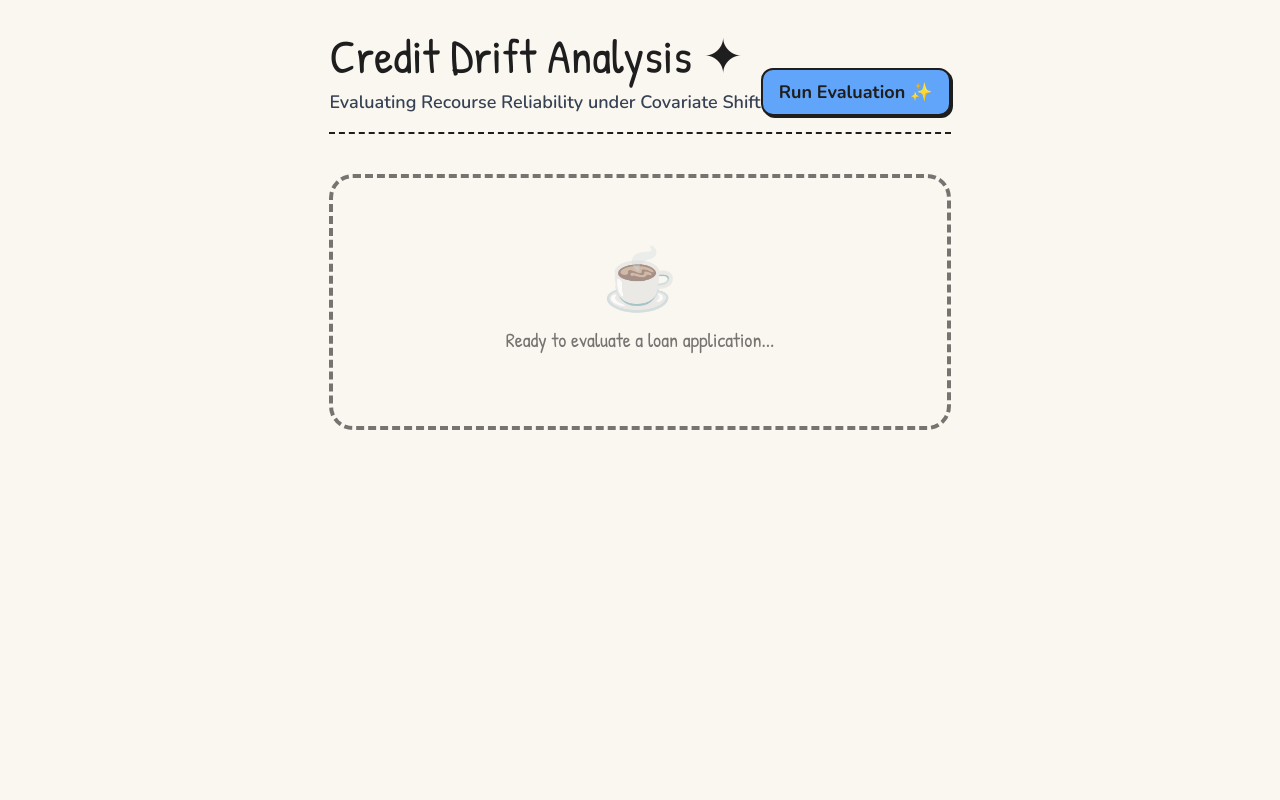
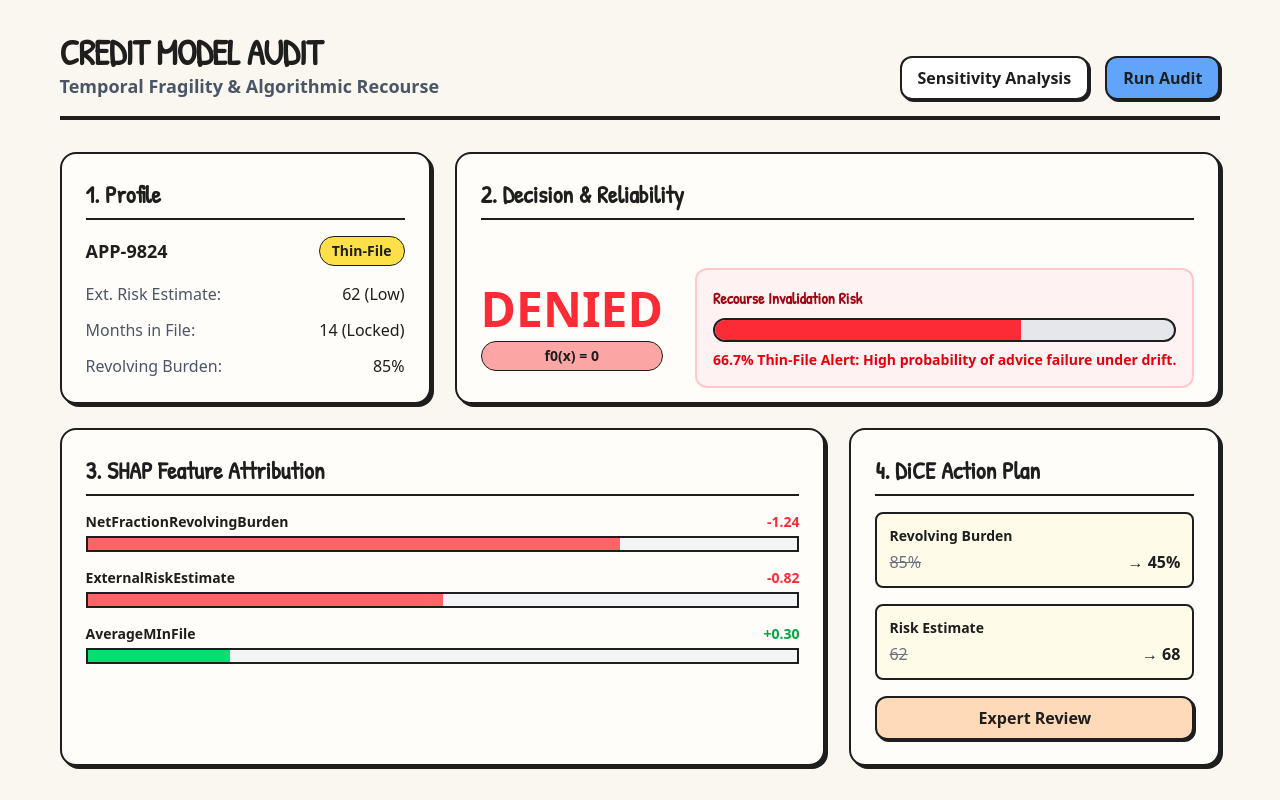
Before and after one commit to meghnarav/credit-model-drift, a Next.js app in the folder frontend/: page / in a window 1280 px wide. Built offline with nearby package versions, Linux system fonts and the light colour scheme.

Commit message:
feat(ui): implement 6-panel bento grid with sensitivity drawer and feedback modal

```diff
--- a/frontend/src/app/page.tsx
+++ b/frontend/src/app/page.tsx
@@ -1,166 +1,175 @@
-"use client";
+'use client';
+
 import React, { useState } from 'react';
 
 export default function Dashboard() {
-  const [loading, setLoading] = useState(false);
-  const [hasEvaluated, setHasEvaluated] = useState(false);
+  const [applicantId, setApplicantId] = useState('APP-9824');
+  const [isEvaluating, setIsEvaluating] = useState(false);
+  const [showFeedbackModal, setShowFeedbackModal] = useState(false);
+  const [showSensitivityDrawer, setShowSensitivityDrawer] = useState(false);
 
-  const handleEvaluate = () => {
-    setLoading(true);
+  const handleEvaluate = async () => {
+    setIsEvaluating(true);
+    // Simulating API Call to Spring Boot Gateway -> FastAPI
     setTimeout(() => {
-      setLoading(false);
-      setHasEvaluated(true);
-    }, 1500); // Simulate API call
+      setIsEvaluating(false);
+    }, 2000);
   };
 
   return (
-    <main className="min-h-screen p-8 max-w-6xl mx-auto">
-      <header className="mb-10 flex justify-between items-end border-b-2 border-[#1E1E1E] pb-4 border-dashed">
+    <div className="min-h-screen p-8 max-w-7xl mx-auto font-sans">
+
+      {/* Header */}
+      <header className="mb-8 flex justify-between items-end border-b-4 border-[#1E1E1E] pb-4">
         <div>
-          <h1 className="text-5xl font-display text-[#1E1E1E]">Credit Drift Analysis ✦</h1>
-          <p className="text-lg text-gray-700 mt-2 font-semibold">Evaluating Recourse Reliability under Covariate Shift</p>
+          <h1 className="text-4xl font-black tracking-tight text-[#1E1E1E] uppercase font-display">Credit Model Audit</h1>
+          <p className="text-lg font-bold text-gray-600">Temporal Fragility & Algorithmic Recourse</p>
         </div>
-        {!hasEvaluated && (
-          <button onClick={handleEvaluate} className="brutal-btn brutal-btn-primary text-lg">
-            {loading ? 'Evaluating...' : 'Run Evaluation ✨'}
+        <div className="flex gap-4">
+          <button onClick={() => setShowSensitivityDrawer(true)} className="brutal-btn bg-white">
+            Sensitivity Analysis
           </button>
-        )}
+          <button onClick={handleEvaluate} className="brutal-btn brutal-btn-primary">
+            {isEvaluating ? 'Evaluating...' : 'Run Audit'}
+          </button>
+        </div>
       </header>
 
-      {hasEvaluated ? (
-        <div className="grid grid-cols-1 md:grid-cols-2 gap-8">
+      {/* 6-Panel Bento Grid */}
+      <div className="grid grid-cols-1 md:grid-cols-3 gap-6">
 
-          {/* Top Left: Applicant Profile */}
-          <div className="brutal-card relative overflow-hidden">
-            <div className="absolute top-2 right-2 text-3xl opacity-20">📝</div>
-            <h2 className="text-3xl font-display mb-4">Applicant Profile</h2>
-            <div className="flex items-center gap-3 mb-6">
-              <span className="brutal-badge bg-[#EBF4FF]">ID: APP-9824</span>
-              <span className="brutal-badge brutal-badge-warning flex items-center gap-1">
-                <span>⚠️</span> Thin-File
-              </span>
+        {/* Panel 1: Applicant Profile */}
+        <div className="brutal-card col-span-1 bg-[#EBF4FF]">
+          <h2 className="text-2xl font-black border-b-2 border-[#1E1E1E] pb-2 mb-4">1. Profile</h2>
+          <div className="flex justify-between items-center mb-4">
+            <span className="font-bold text-lg">{applicantId}</span>
+            <span className="brutal-badge brutal-badge-warning">Thin-File</span>
           </div>
-            <div className="space-y-3">
-              <div className="flex justify-between border-b-[1.5px] border-[#1E1E1E] border-dashed pb-1">
-                <span className="font-semibold">Oldest Trade Open</span>
-                <span>24 Months</span>
+          <div className="space-y-3 font-medium">
+            <div className="flex justify-between"><span className="text-gray-600">Ext. Risk Estimate:</span> <span>62 (Low)</span></div>
+            <div className="flex justify-between"><span className="text-gray-600">Months in File:</span> <span>14 (Locked)</span></div>
+            <div className="flex justify-between"><span className="text-gray-600">Revolving Burden:</span> <span>85%</span></div>
           </div>
-              <div className="flex justify-between border-b-[1.5px] border-[#1E1E1E] border-dashed pb-1">
-                <span className="font-semibold">Total Trades</span>
-                <span>5</span>
         </div>
-              <div className="flex justify-between border-b-[1.5px] border-[#1E1E1E] border-dashed pb-1">
-                <span className="font-semibold">Revolving Burden</span>
-                <span>85.0%</span>
+
+        {/* Panel 2: Decision & Reliability */}
+        <div className="brutal-card col-span-1 md:col-span-2 bg-[#FFFDF9]">
+          <h2 className="text-2xl font-black border-b-2 border-[#1E1E1E] pb-2 mb-4">2. Decision & Reliability</h2>
+          <div className="flex items-center gap-8 h-full pb-4">
+            <div className="text-center">
+              <div className="text-5xl font-black text-red-500 mb-2">DENIED</div>
+              <div className="brutal-badge brutal-badge-danger">f0(x) = 0</div>
+            </div>
+            <div className="flex-1 bg-red-50 border-2 border-red-200 p-4 rounded-xl">
+              <h3 className="font-black text-red-800 mb-2">Recourse Invalidation Risk</h3>
+              <div className="w-full bg-gray-200 h-6 rounded-full border-2 border-[#1E1E1E] overflow-hidden">
+                <div className="bg-red-500 h-full" style={{ width: '66.7%' }}></div>
+              </div>
+              <p className="text-sm font-bold text-red-600 mt-2">66.7% Thin-File Alert: High probability of advice failure under drift.</p>
             </div>
           </div>
         </div>
 
-          {/* Top Right: Decision & Risk Gauge */}
-          <div className="brutal-card bg-[#FFDAB9] relative">
-            <div className="absolute top-2 right-2 text-3xl opacity-20">⚖️</div>
-            <h2 className="text-3xl font-display mb-4">Base Decision (T₀)</h2>
-            <div className="flex flex-col items-center justify-center py-4">
-              <div className="text-6xl mb-2 font-display text-[#1E1E1E]">Denied</div>
-              <p className="font-bold text-lg">Approval Probability: 41%</p>
+        {/* Panel 3: SHAP Breakdown */}
+        <div className="brutal-card col-span-1 md:col-span-2 bg-[#FFFDF9]">
+          <h2 className="text-2xl font-black border-b-2 border-[#1E1E1E] pb-2 mb-4">3. SHAP Feature Attribution</h2>
+          <div className="space-y-4">
+            <div>
+              <div className="flex justify-between text-sm font-bold mb-1"><span>NetFractionRevolvingBurden</span><span className="text-red-500">-1.24</span></div>
+              <div className="w-full bg-gray-100 h-4 border-2 border-[#1E1E1E]"><div className="bg-red-400 h-full" style={{ width: '75%' }}></div></div>
             </div>
-            <div className="wavy-divider"></div>
-            <div className="bg-[#FFFDF9] border-2 border-[#1E1E1E] rounded-xl p-4 mt-4">
-              <h3 className="font-display text-xl mb-2 flex items-center gap-2"><span>🚨</span> Drift Vulnerability Risk</h3>
-              <div className="flex justify-between items-center">
-                <span className="font-bold text-lg">66.67%</span>
-                <span className="brutal-badge brutal-badge-danger">High Risk</span>
+            <div>
+              <div className="flex justify-between text-sm font-bold mb-1"><span>ExternalRiskEstimate</span><span className="text-red-500">-0.82</span></div>
+              <div className="w-full bg-gray-100 h-4 border-2 border-[#1E1E1E]"><div className="bg-red-400 h-full" style={{ width: '50%' }}></div></div>
             </div>
-              <p className="text-sm mt-2 font-semibold text-gray-700">
-                Recourse invalidation rate for this subgroup under macroeconomic shift (T₁).
-              </p>
+            <div>
+              <div className="flex justify-between text-sm font-bold mb-1"><span>AverageMInFile</span><span className="text-green-600">+0.30</span></div>
+              <div className="w-full bg-gray-100 h-4 border-2 border-[#1E1E1E]"><div className="bg-green-400 h-full" style={{ width: '20%' }}></div></div>
+            </div>
           </div>
         </div>
 
-          {/* Bottom Left: SHAP Attributions */}
-          <div className="brutal-card">
-            <h2 className="text-3xl font-display mb-4">SHAP Barriers (T₀)</h2>
-            <p className="mb-4 text-sm font-semibold">Key features contributing to the denial.</p>
+        {/* Panel 4: Action Plan */}
+        <div className="brutal-card col-span-1 bg-[#FFFDF9]">
+          <h2 className="text-2xl font-black border-b-2 border-[#1E1E1E] pb-2 mb-4">4. DiCE Action Plan</h2>
           <div className="space-y-4">
-              <div>
-                <div className="flex justify-between text-sm font-bold mb-1">
-                  <span>NetFractionRevolvingBurden</span>
-                  <span className="text-red-500">-1.24</span>
-                </div>
-                <div className="w-full h-4 border-2 border-[#1E1E1E] rounded-full bg-gray-100 overflow-hidden">
-                  <div className="h-full bg-[#FCA5A5] w-3/4 border-r-2 border-[#1E1E1E]"></div>
+             <div className="p-3 border-2 border-[#1E1E1E] bg-yellow-50 rounded-lg">
+                <div className="font-bold text-sm">Revolving Burden</div>
+                <div className="flex justify-between mt-1 items-center">
+                  <span className="line-through text-gray-500">85%</span>
+                  <span className="font-black">→ 45%</span>
                 </div>
              </div>
-              <div>
-                <div className="flex justify-between text-sm font-bold mb-1">
-                  <span>NumSatisfactoryTrades</span>
-                  <span className="text-red-500">-0.85</span>
-                </div>
-                <div className="w-full h-4 border-2 border-[#1E1E1E] rounded-full bg-gray-100 overflow-hidden">
-                  <div className="h-full bg-[#FCA5A5] w-1/2 border-r-2 border-[#1E1E1E]"></div>
+             <div className="p-3 border-2 border-[#1E1E1E] bg-yellow-50 rounded-lg">
+                <div className="font-bold text-sm">Risk Estimate</div>
+                <div className="flex justify-between mt-1 items-center">
+                  <span className="line-through text-gray-500">62</span>
+                  <span className="font-black">→ 68</span>
                 </div>
              </div>
+             <button onClick={() => setShowFeedbackModal(true)} className="w-full brutal-btn bg-[#FFDAB9] mt-4">
+               Expert Review
+             </button>
+          </div>
+        </div>
+      </div>
+
+      {/* Panel 5: Sensitivity Drawer (Hidden by default) */}
+      {showSensitivityDrawer && (
+        <div className="fixed inset-0 bg-black/50 flex justify-end z-50">
+          <div className="bg-[#FAF7F0] w-full max-w-md h-full border-l-4 border-[#1E1E1E] p-8 shadow-2xl">
+            <div className="flex justify-between items-center mb-6">
+              <h2 className="text-2xl font-black">5. Sensitivity Curve</h2>
+              <button onClick={() => setShowSensitivityDrawer(false)} className="font-black text-xl hover:text-red-500">X</button>
+            </div>
+            <p className="font-bold mb-4">Drift vs. Invalidation Rate</p>
+            <div className="h-64 border-2 border-[#1E1E1E] bg-white flex items-end justify-between p-4 gap-2">
+               {/* Mock Bar Chart */}
+               {[5, 10, 15, 20, 25, 30, 35].map((val, i) => (
+                 <div key={val} className="w-full bg-[#60A5FA] border-2 border-[#1E1E1E] relative group" style={{ height: `${20 + (i * 10)}%` }}>
+                    <span className="absolute -top-6 left-1/2 -translate-x-1/2 text-xs font-bold opacity-0 group-hover:opacity-100">{val}%</span>
+                 </div>
+               ))}
+            </div>
+            <div className="flex justify-between text-xs font-bold mt-2">
+              <span>5% Drift</span>
+              <span>35% Drift</span>
+            </div>
+          </div>
+        </div>
+      )}
+
+      {/* Panel 6: Expert Feedback Modal */}
+      {showFeedbackModal && (
+        <div className="fixed inset-0 bg-black/50 flex items-center justify-center z-50 p-4">
+          <div className="bg-[#FFFDF9] border-4 border-[#1E1E1E] p-8 max-w-lg w-full rounded-2xl shadow-[8px_8px_0px_#1E1E1E]">
+            <h2 className="text-2xl font-black mb-4">6. Underwriter Feedback</h2>
+            <div className="space-y-4 font-bold">
               <div>
-                <div className="flex justify-between text-sm font-bold mb-1">
-                  <span>ExternalRiskEstimate</span>
-                  <span className="text-red-500">-0.42</span>
+                <label>Actionability Score (1-5)</label>
+                <input type="range" min="1" max="5" className="w-full mt-2 accent-[#1E1E1E]" />
               </div>
-                <div className="w-full h-4 border-2 border-[#1E1E1E] rounded-full bg-gray-100 overflow-hidden">
-                  <div className="h-full bg-[#FCA5A5] w-1/4 border-r-2 border-[#1E1E1E]"></div>
+              <div>
+                <label>Verdict</label>
+                <select className="w-full border-2 border-[#1E1E1E] p-2 mt-2 rounded-lg bg-white">
+                  <option>ACCEPT</option>
+                  <option>MODIFY</option>
+                  <option>REJECT</option>
+                </select>
+              </div>
+              <div>
+                <label>Notes</label>
+                <textarea className="w-full border-2 border-[#1E1E1E] p-2 mt-2 rounded-lg bg-white" rows={3}></textarea>
+              </div>
+              <div className="flex gap-4 pt-4">
+                <button onClick={() => setShowFeedbackModal(false)} className="brutal-btn flex-1 bg-white">Cancel</button>
+                <button onClick={() => setShowFeedbackModal(false)} className="brutal-btn brutal-btn-primary flex-1">Submit</button>
               </div>
             </div>
           </div>
         </div>
-
-          {/* Bottom Right: DiCE Recourse */}
-          <div className="brutal-card bg-[#EBF4FF]">
-            <div className="flex justify-between items-start mb-4">
-              <h2 className="text-3xl font-display">DiCE Action Plan</h2>
-              <span className="text-2xl">🌱</span>
-            </div>
-            <p className="font-semibold mb-4 border-b-2 border-[#1E1E1E] pb-2 border-dashed">
-              Required adjustments to reach <strong>Approved (f₀(x*) = 1)</strong>:
-            </p>
-
-            <div className="space-y-4">
-              <div className="bg-[#FFFDF9] border-2 border-[#1E1E1E] rounded-xl p-3 flex flex-col gap-1 shadow-[2px_2px_0px_#1E1E1E]">
-                <div className="flex items-center gap-2">
-                  <span className="brutal-badge bg-[#60A5FA]">Actionable</span>
-                  <span className="font-bold">Revolving Burden</span>
-                </div>
-                <div className="flex items-center gap-2 text-lg">
-                  <span className="line-through text-gray-500">85.0</span>
-                  <span>→</span>
-                  <span className="font-black text-[#1E1E1E]">45.2</span>
-                </div>
-              </div>
-
-              <div className="bg-[#FFFDF9] border-2 border-[#1E1E1E] rounded-xl p-3 flex flex-col gap-1 shadow-[2px_2px_0px_#1E1E1E]">
-                <div className="flex items-center gap-2">
-                  <span className="brutal-badge bg-[#60A5FA]">Actionable</span>
-                  <span className="font-bold">External Risk Estimate</span>
-                </div>
-                <div className="flex items-center gap-2 text-lg">
-                  <span className="line-through text-gray-500">62</span>
-                  <span>→</span>
-                  <span className="font-black text-[#1E1E1E]">68</span>
-                </div>
-              </div>
-
-              <div className="bg-gray-200 border-2 border-[#1E1E1E] rounded-xl p-3 opacity-80 border-dashed">
-                <span className="text-sm font-bold">🔒 Immutable Context</span>
-                <p className="text-sm mt-1">MSinceOldestTradeOpen and NumTotalTrades locked by DiCE constraints.</p>
-              </div>
-            </div>
-          </div>
+      )}
 
     </div>
-      ) : (
-        <div className="h-64 flex flex-col items-center justify-center border-4 border-dashed border-[#1E1E1E] rounded-3xl opacity-60">
-          <div className="text-6xl mb-4">☕</div>
-          <p className="text-xl font-display">Ready to evaluate a loan application...</p>
-        </div>
-      )}
-    </main>
   );
 }
```
Lines whose indentation alone changed are shown as unchanged.
